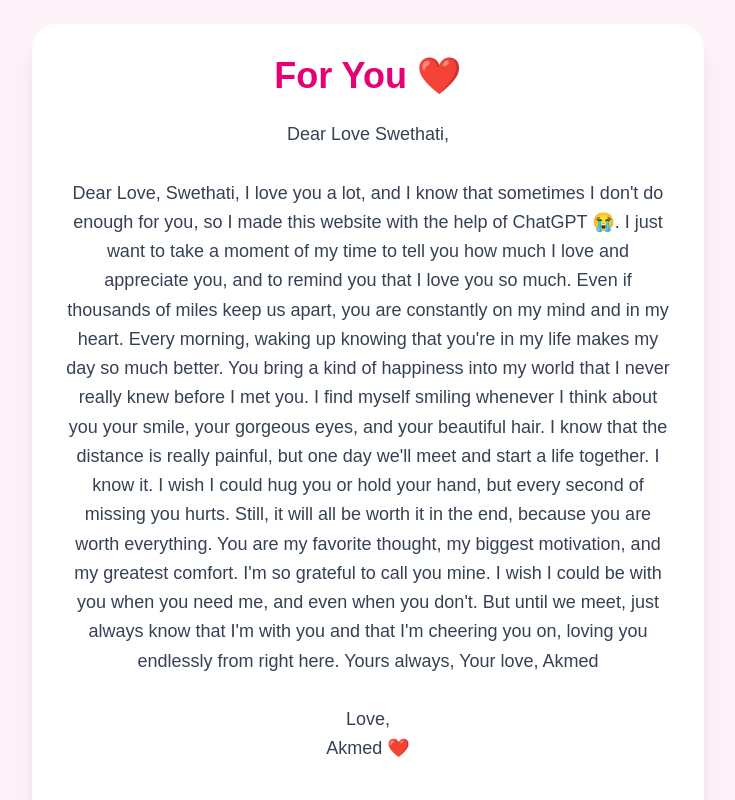
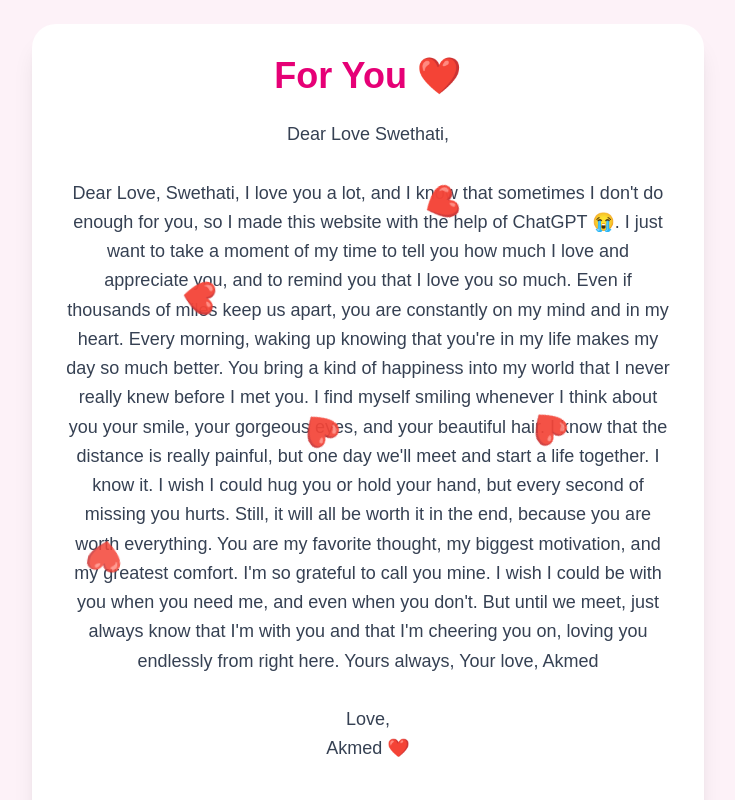
Before and after one commit to AlwaysAkmed/SwethatiAndAkmed, a Next.js app: page /letter in a window 1280 px wide. Shown: the top 800 px of the page, without its empty margins (272-1007 px from the left). Built offline with nearby package versions, Linux system fonts and the light colour scheme.

Commit message:
added songs and hearts

```diff
--- a/app/globals.css
+++ b/app/globals.css
@@ -88,3 +88,33 @@ body {
     opacity: 0;
   }
 }
+
+.heart-drop {
+  top: -30px;
+  opacity: 0;
+  animation-name: heart-fall;
+  animation-timing-function: ease-in;
+  animation-iteration-count: infinite;
+  animation-fill-mode: forwards;
+}
+
+@keyframes heart-fall {
+  0% {
+    transform: translateY(0) rotate(0deg);
+    opacity: 0;
+  }
+
+  10% {
+    opacity: 1;
+  }
+
+  65% {
+    transform: translateY(65vh) rotate(180deg);
+    opacity: 0.9;
+  }
+
+  100% {
+    transform: translateY(120vh) rotate(360deg);
+    opacity: 0;
+  }
+}
--- a/app/letter/page.tsx
+++ b/app/letter/page.tsx
@@ -3,8 +3,8 @@
 export default function LetterPage() {
   const trackSources = [
     "https://open.spotify.com/embed/track/6FMMd1fixOMmhplCevpjL7?utm_source=generator&si=50764b4117134662",
-    "3Qm86XLflmIXVm1wcwkgDK",
-    "2TpxZ7JUBn3uw46aR7qd6V",
+    "https://open.spotify.com/embed/track/0PG9fbaaHFHfre2gUVo7AN?utm_source=generator&si=46829aa410f8413f",
+    "https://open.spotify.com/embed/track/7zycSpvjDcqh6YT1FEl2kY?utm_source=generator&si=b149b3fa0fd94817",
     "0VjIjW4GlUZAMYd2vXMi3b",
   ];
 
@@ -19,7 +19,28 @@ export default function LetterPage() {
 
   return (
     <main className="min-h-screen bg-pink-50 flex flex-col items-center justify-center p-6">
-      <div className="max-w-2xl w-full bg-white rounded-3xl shadow-xl p-8 text-center">
+      <div className="max-w-2xl w-full relative overflow-hidden bg-white rounded-3xl shadow-xl p-8 text-center">
+        <div className="pointer-events-none absolute inset-0">
+          {[
+            { left: "8%", delay: "0s", duration: "8s" },
+            { left: "22%", delay: "1.2s", duration: "10s" },
+            { left: "40%", delay: "0.6s", duration: "9s" },
+            { left: "58%", delay: "1.8s", duration: "11s" },
+            { left: "74%", delay: "0.9s", duration: "8.5s" },
+          ].map((heart, index) => (
+            <span
+              key={index}
+              className="heart-drop absolute text-3xl"
+              style={{
+                left: heart.left,
+                animationDelay: heart.delay,
+                animationDuration: heart.duration,
+              }}
+            >
+              ❤️
+            </span>
+          ))}
+        </div>
 
         <h1 className="text-4xl font-bold text-pink-600 mb-6">
           For You ❤️
```
